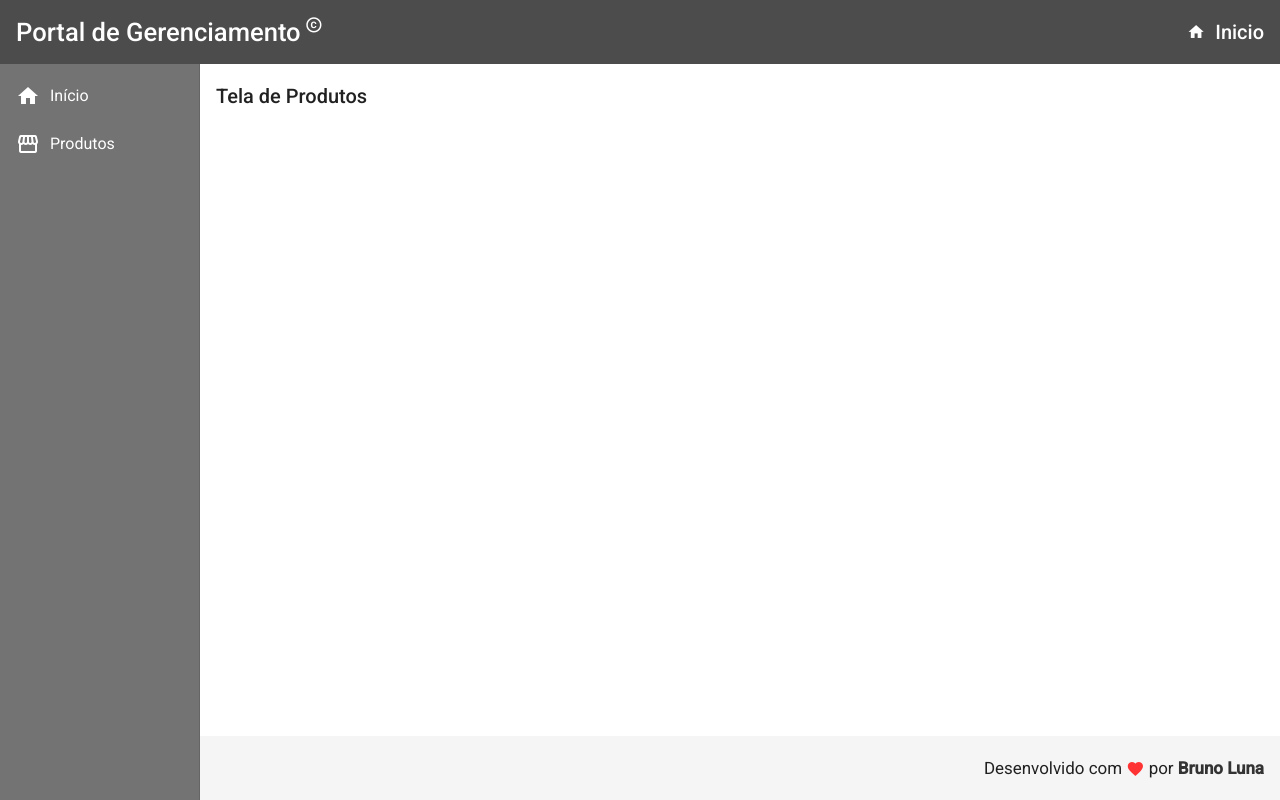
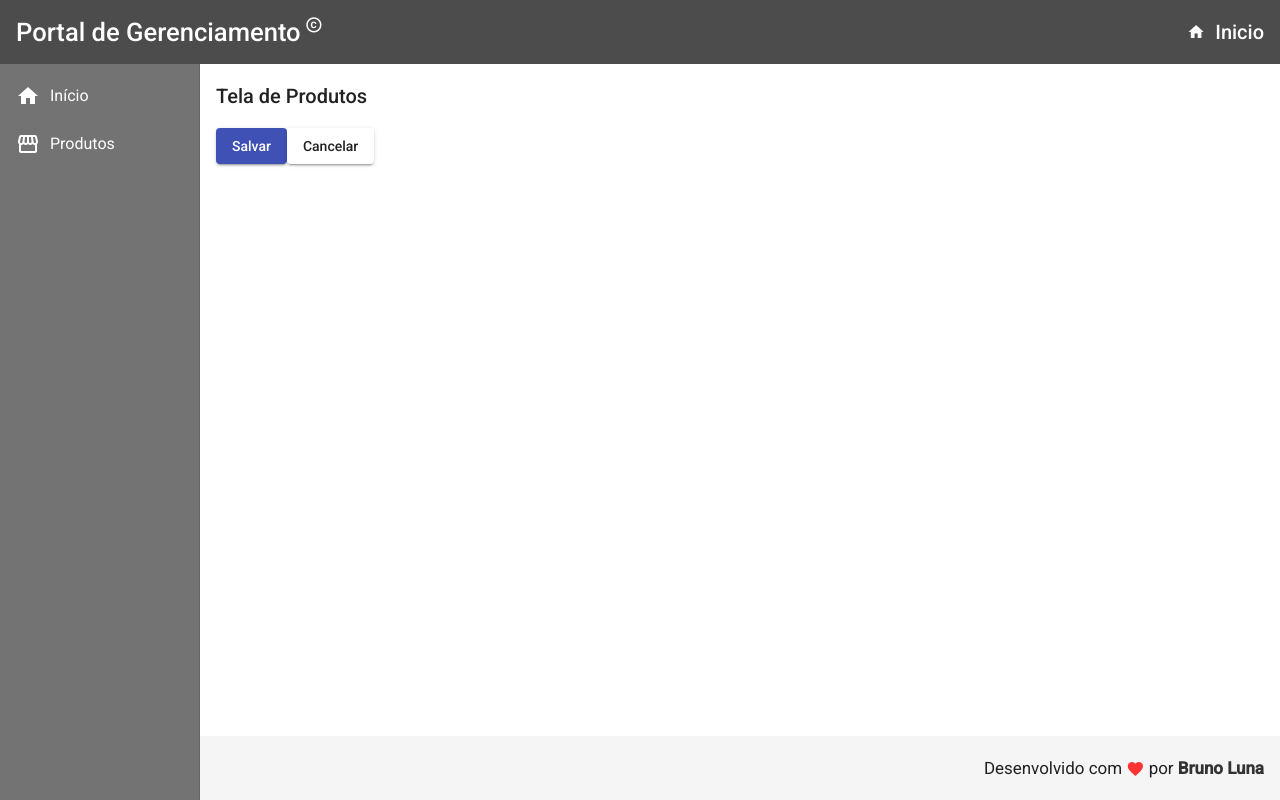
Before and after one commit to Bruno-Luna/angular-essencial, an Angular app in the folder frontend/: page /products/create in a window 1280 px wide. Built offline with nearby package versions, Linux system fonts and the light colour scheme.

Commit message:
[08] - Service de Product

```diff
--- a/frontend/src/app/app.module.ts
+++ b/frontend/src/app/app.module.ts
@@ -1,3 +1,4 @@
+import { MatSnackBar } from '@angular/material/snack-bar';
 import { NgModule } from '@angular/core';
 import { BrowserModule } from '@angular/platform-browser';
 
@@ -18,6 +19,7 @@
 import { RedDirective } from './directives/red.directive';
 import { ProductCreateComponent } from './components/product/product-create/product-create.component';
 import { MatButtonModule } from '@angular/material/button';
+import { MatSnackBarModule } from '@angular/material/snack-bar';
 
 @NgModule({
   declarations: [
@@ -38,7 +40,8 @@
     MatSidenavModule,
     MatListModule,
     MatCardModule,
-    MatButtonModule
+    MatButtonModule,
+    MatSnackBarModule
   ],
   providers: [],
   bootstrap: [AppComponent]
--- a/frontend/src/app/components/product/product-create/product-create.component.html
+++ b/frontend/src/app/components/product/product-create/product-create.component.html
@@ -1 +1,6 @@
 <h2>Tela de Produtos</h2>
+
+
+<button mat-raised-button (click)="createProduct()" color="primary">Salvar</button>
+
+<button mat-raised-button (click)="cancel()" color="danger">Cancelar</button>
--- a/frontend/src/app/components/product/product-create/product-create.component.ts
+++ b/frontend/src/app/components/product/product-create/product-create.component.ts
@@ -1,22 +1,29 @@
 import { Component, OnInit } from '@angular/core';
+import { Router } from '@angular/router';
+import { ProductService } from '../product.service';
 
 @Component({
   selector: 'app-product-create',
   templateUrl: './product-create.component.html',
   styleUrls: ['./product-create.component.css']
 })
+
 export class ProductCreateComponent implements OnInit {
 
-
-  telefonema = "Alô"
-
-  constructor() { }
+  constructor(
+    private productService: ProductService,
+    private route: Router
+  ) { }
 
   ngOnInit(): void {
   }
 
-  fazerAlgo(){
-    console.log('Oláááááá');
+  createProduct(): void{
+    this.productService.showMessage('Sucesso!!')
+  }
+
+  cancel():void{
+    this.route.navigate(['/products'])
 
   }
 }
--- /dev/null
+++ b/frontend/src/app/components/product/product.service.ts
@@ -0,0 +1,19 @@
+import { Injectable } from '@angular/core';
+import { MatSnackBar } from '@angular/material/snack-bar';
+@Injectable({
+  providedIn: 'root'
+})
+export class ProductService {
+
+  constructor(
+    private snackBar: MatSnackBar
+  ) { }
+
+  showMessage(msg: string): void{
+    this.snackBar.open(msg, 'Fechar', {
+    duration: 3000,
+    horizontalPosition: "left",
+    verticalPosition: "bottom"
+    })
+  }
+}
```
